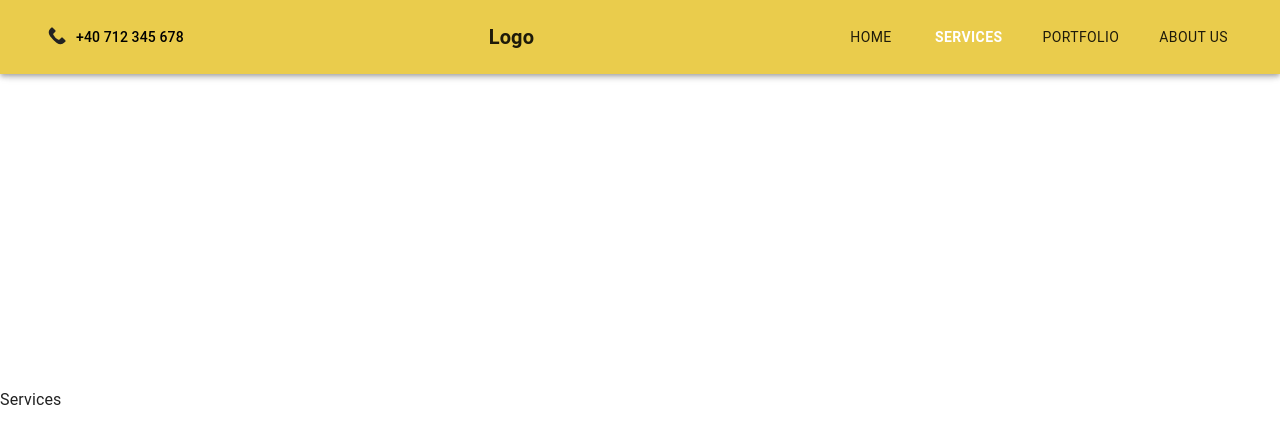
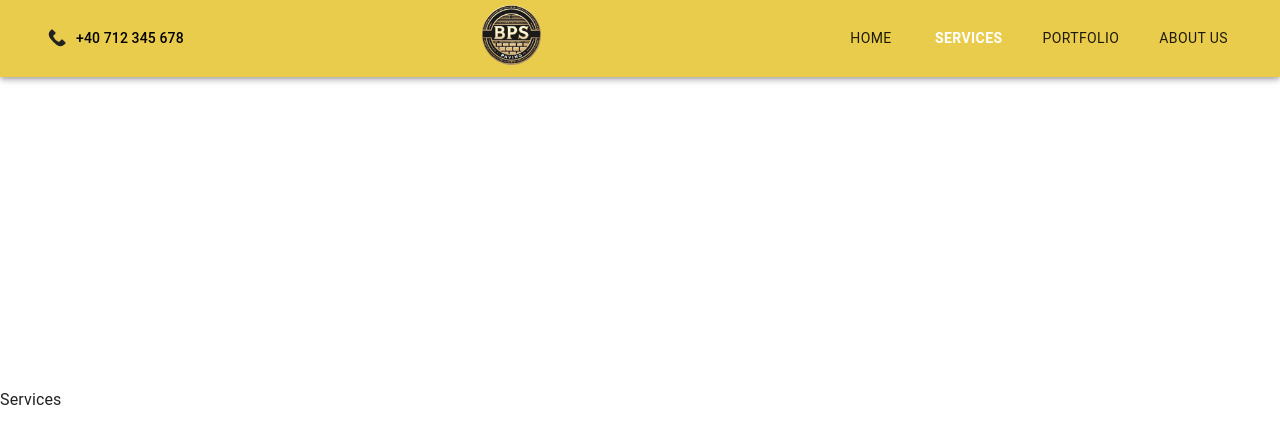
Before and after one commit to reutmihai/Bil-Pave-App, a React (Vite) app: page /Bil-Pave-App/services in a window 1280 px wide. Shown: the top 444 px of the page. Built offline with nearby package versions, Linux system fonts and the light colour scheme.

Commit message:
logo added to navbar

```diff
--- a/src/components/navigation/Navigation.jsx
+++ b/src/components/navigation/Navigation.jsx
@@ -12,6 +12,7 @@ import { Link, useLocation } from "react-router-dom";
 // import EmailIcon from "../icons/EmailIcon.jsx";
 import PhoneIcon from "../icons/PhoneIcon.jsx";
 import MenuIcon from "@mui/icons-material/Menu";
+import logo from "../../assets/logo.png";
 
 export const Navigation = () => {
   const location = useLocation();
@@ -74,13 +75,15 @@ export const Navigation = () => {
             </Typography>
           </Box> */}
           </Box>
-
-          <Typography
-            variant="h6"
-            sx={{ flexGrow: 1, textAlign: "center", fontWeight: "bold" }}
-          >
-            Logo
-          </Typography>
+            <Link to='/'>
+            <Box
+            component="img"
+            src={logo}
+            alt="logo"
+            sx={{
+              height : {xs: "30px", sm: "60px"},
+            width: "auto" }}/>
+            </Link>
 
           {/* Mobile navigation */}
           <IconButton
```
Also changed, not shown: src/assets/logo.png (added).
